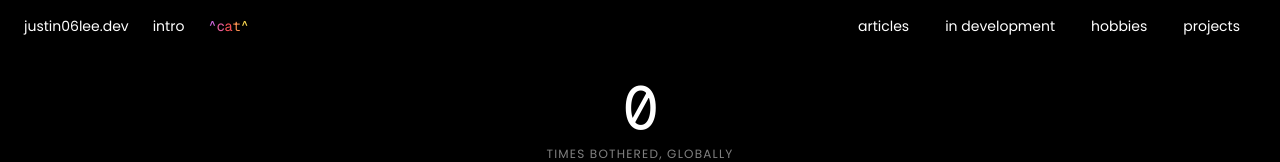
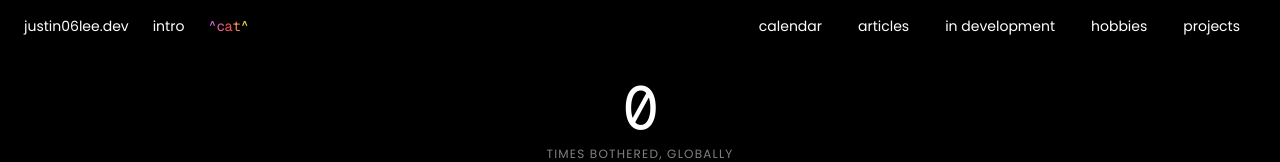
Before and after one commit to justin06lee/justin06lee.dev, a Next.js app: page /cat in a window 1280 px wide. Shown: the top 162 px of the page. Built offline with nearby package versions, Linux system fonts and the light colour scheme; no server answers; the database is empty.

Commit message:
feat(calendar): add calendar link to navbar

```diff
--- a/src/components/Navbar.tsx
+++ b/src/components/Navbar.tsx
@@ -102,6 +102,9 @@ export default function Navbar({ pfp }: { pfp?: Pfp } = {}) {
 
                 {/* Right: nav links — pinned right */}
                 <div className="hidden md:flex items-center gap-1 ml-auto">
+                    <Link href="/calendar" className="text-sm text-white underline-offset-4 hover:underline px-4 py-2 whitespace-nowrap">
+                        calendar
+                    </Link>
                     <Link href="/articles" className="text-sm text-white underline-offset-4 hover:underline px-4 py-2 whitespace-nowrap">
                         articles
                     </Link>
@@ -166,6 +169,9 @@ export default function Navbar({ pfp }: { pfp?: Pfp } = {}) {
                                 <Link href="/cat" onClick={() => setOpen(false)} className="text-sm underline-offset-4 hover:underline py-1">
                                     <RainbowCat />
                                 </Link>
+                                <Link href="/calendar" onClick={() => setOpen(false)} className="text-sm text-white underline-offset-4 hover:underline py-1">
+                                    calendar
+                                </Link>
                                 <Link href="/articles" onClick={() => setOpen(false)} className="text-sm text-white underline-offset-4 hover:underline py-1">
                                     articles
                                 </Link>
```
